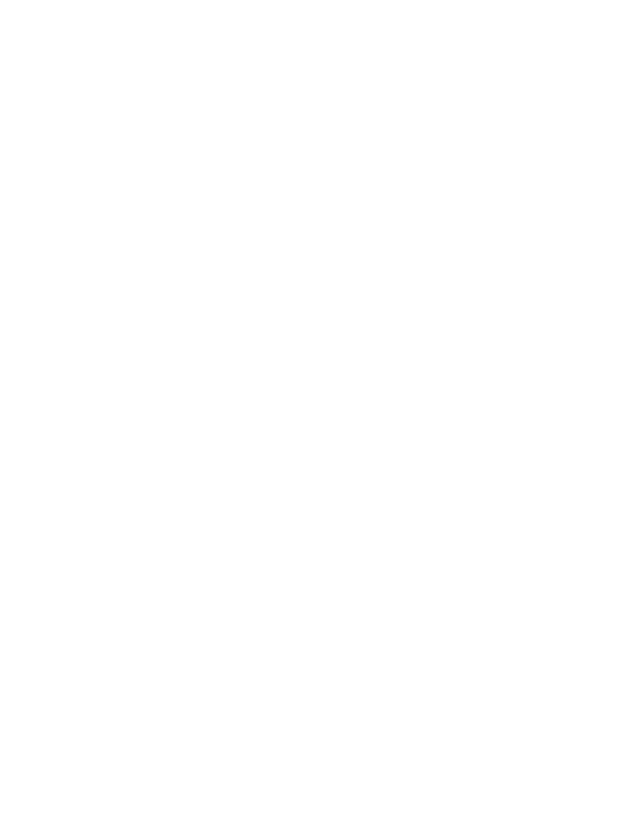
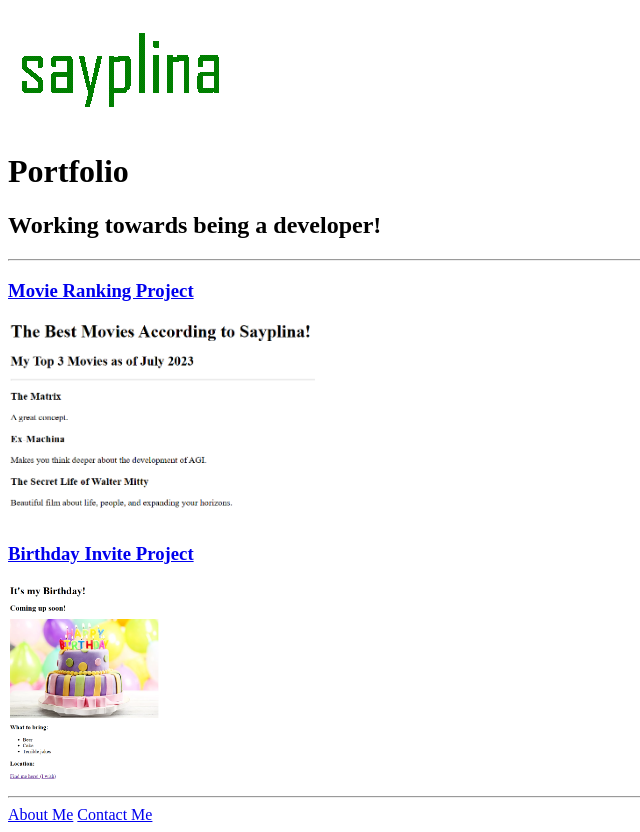
Before and after one commit to sayplina/html-portfolio, a plain HTML site: page index.html in a window 1280 px wide. Shown: the whole page, without its empty margins (0-640 px from the left). Before the commit the page ends 800 px from the top, so only its background shows below. Drawn offline with Linux system fonts and the light colour scheme.

Commit message:
Replace index.html
I hadn't saved the latest copy of index.html before upload.

```diff
--- a/index.html
+++ b/index.html
@@ -5,10 +5,20 @@
 <head>
     <meta charset="UTF-8">
     <meta name="viewport" content="width=device-width, initial-scale=1.0">
-    <title>Document</title>
+    <title>Sayplina 🦥</title>
 </head>
 <body>
-
+    <img src="./assets/images/sayplina.gif" alt="Sayplina logo">
+    <h1>Portfolio</h1>
+    <h2>Working towards being a developer!</h2>
+    <hr>
+    <h3><a href="./public/movie-ranking.html">Movie Ranking Project</a></h3>
+    <img src="./assets/images/movie-ranking.png" alt="Movie Ranking Project screenshot" height="200">
+    <h3><a href="./public/birthday-invite.html">Birthday Invite Project</a></h3>
+    <img src="./assets/images/birthday-invite.png" alt="Birthday Invite Project screenshot" height="200">
+    <hr>
+    <a href="./public/about.html">About Me</a>
+    <a href="./public/contact.html">Contact Me</a>
 </body>
 </html>
 <!-- TODO 2: Add Your previous projects' HTML into the public folder -->
```
